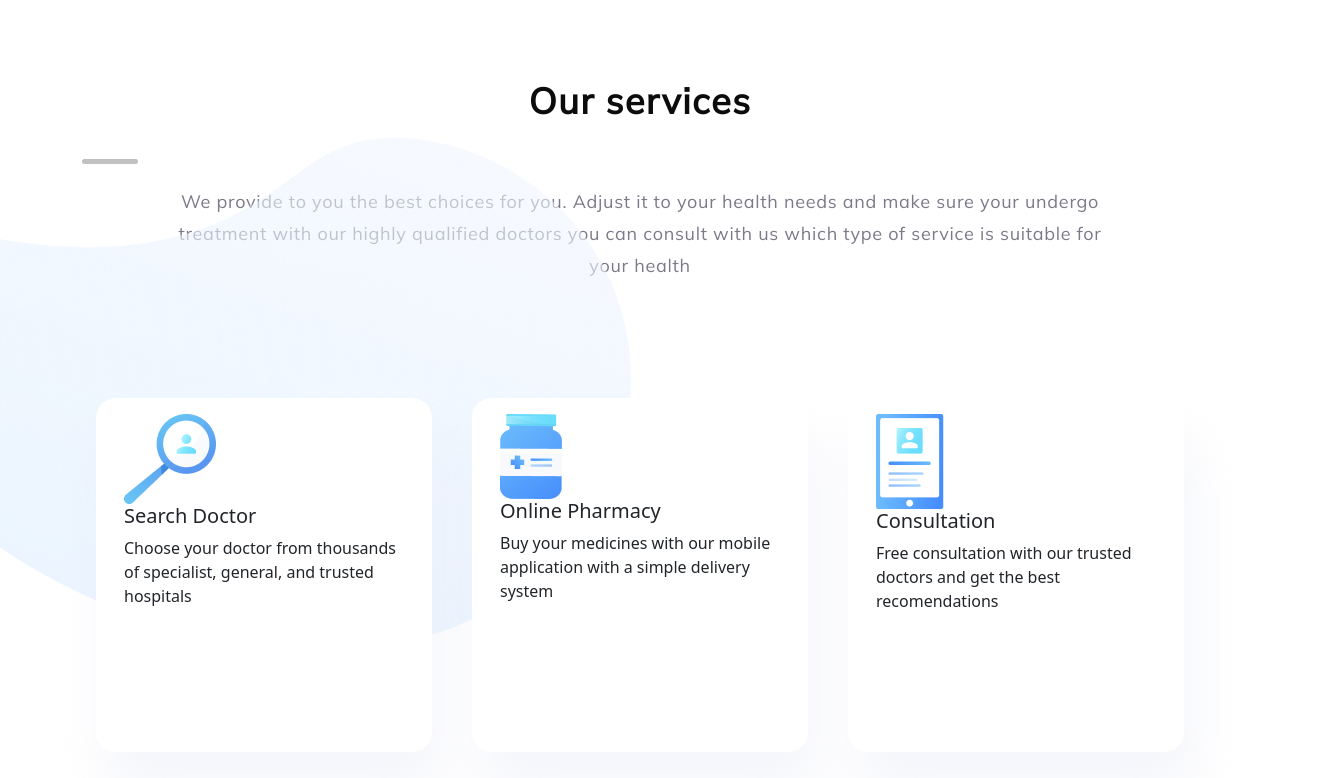
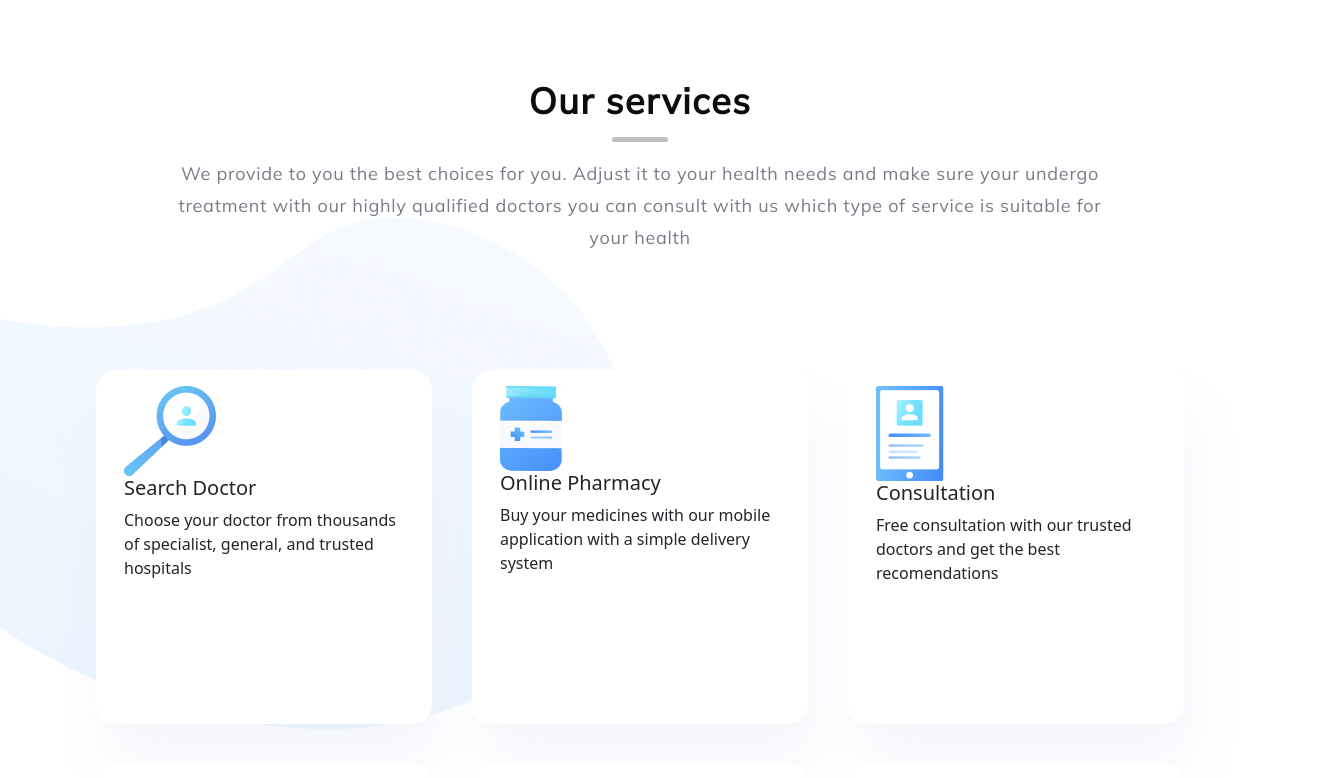
Before and after one commit to digimori/reactTrafalgar, a React (Vite) app in the folder vite-project/: page / in a window 1280 px wide. Shown: the part 760-1538 px from the top of the page, 1317 px wide, since content can reach past the window. Built offline with nearby package versions, Linux system fonts and the light colour scheme; the HTML template or start-up script is replaced by a standard one.

Commit message:
Cleaned up file tree, removed defunct css files. Main structure in for DownloadMobApp component.

```diff
--- a/vite-project/src/components/Button.jsx
+++ b/vite-project/src/components/Button.jsx
@@ -13,7 +13,7 @@ const DefaultButton = (props) => {
         borderRadius: "55px",
       }}
     >
-      {props.text}
+      {props.text} {props.icons}
     </Button>
   );
 };
--- a/vite-project/src/components/DownloadMobileApp/DownloadMobApp.jsx
+++ b/vite-project/src/components/DownloadMobileApp/DownloadMobApp.jsx
@@ -1,9 +1,32 @@
-import React from 'react'
+import React from "react";
+import Container from "react-bootstrap/Container";
+import Row from "react-bootstrap/Row";
+import Col from "react-bootstrap/Col";
+import DefaultButton from "../Button";
+import sectionimg2 from "../../assets/images/trafalgar-illustrationsec031.png";
+import Separator from "../Separator";
+import { FaArrowDownLong } from "react-icons/fa6";
 
 const DownloadMobApp = () => {
   return (
-    <div>DownloadMobApp</div>
-  )
-}
+    <Container className="flex__center top__margin">
+      <Row className="justify-content-center">
+        <Col className="col-md-4 offset-2">
+          <h2 className="h2__muli">Download our mobile apps</h2>
+          <Separator className="separator" />
+          <p className="p__muli">
+            Our dedicated patient engagement app and web portal allow you to
+            access information instantaneously (no tedeous form, long calls, or
+            administrative hassle) and securely
+          </p>
+          <DefaultButton text="Download" icons={<FaArrowDownLong />} />
+        </Col>
+        <Col className="col-md-6">
+          <img src={sectionimg2} alt="section image" className="sectionimg2" />
+        </Col>
+      </Row>
+    </Container>
+  );
+};
 
-export default DownloadMobApp
+export default DownloadMobApp;
--- a/vite-project/src/components/LeadingProviders/LeadingProviders.css
+++ /dev/null
@@ -1,13 +0,0 @@
-.sectionimg1 {
-    width: 650px;
-    height:477px;
-
-}
-
-.separator {
-    width: 56px;
-    height: 5px;
-    border-radius: 5px;
-    background-color: var(--color-black);
-    margin: 22px 0;
-}
--- a/vite-project/src/components/LeadingProviders/LeadingProviders.jsx
+++ b/vite-project/src/components/LeadingProviders/LeadingProviders.jsx
@@ -5,7 +5,6 @@ import Col from "react-bootstrap/Col";
 import DefaultButton from "../Button";
 import sectionimg1 from "../../assets/images/trafalgar-illustrationsec021.png";
 import Separator from "../Separator";
-import "./LeadingProviders.css";
 
 const LeadingProviders = () => {
   return (
--- a/vite-project/src/components/Separator.jsx
+++ b/vite-project/src/components/Separator.jsx
@@ -1,7 +1,17 @@
 import React from "react";
 
-const Separator = ({ color }) => {
-  return <hr className="separator" style={{ color }} />;
+const Separator = () => {
+  return (
+    <hr
+      className="separator"
+      style={{
+        width: "56px",
+        height: "5px",
+        borderRadius: "5px",
+        backgroundColor: "#000",
+      }}
+    />
+  );
 };
 
 export default Separator;
--- a/vite-project/src/components/Services/OurServices.css
+++ b/vite-project/src/components/Services/OurServices.css
@@ -17,16 +17,12 @@
 }
 
 .separator {
-    width: 56px;
-    height: 5px;
-    border-radius: 5px;
-    background-color: var(--color-black);
-    margin: 22px auto 33px auto;
+    background-color: #000000;
 }
 
 .services__overlay img {
     position: absolute;
-    inset: 90% 0;
+    inset: 100% 0;
     width: 55%;
     height: 100%;
 }
--- a/vite-project/src/components/Services/OurServices.jsx
+++ b/vite-project/src/components/Services/OurServices.jsx
@@ -13,8 +13,13 @@ const OurServices = () => {
     <Container className="top__margin section__container">
       <Row className="section__services-text">
         <h2 className="col-12 h2__muli">Our services</h2>
-        <Row>
-          <Separator color="#000" className="separator col-12" />
+        <Row className="justify-content-center">
+          <Separator
+            className="separator col-12"
+            style={{
+              margin: "22px auto 33px auto",
+            }}
+          />
         </Row>
         <p className="row p__muli">
           We provide to you the best choices for you. Adjust it to your health
```
